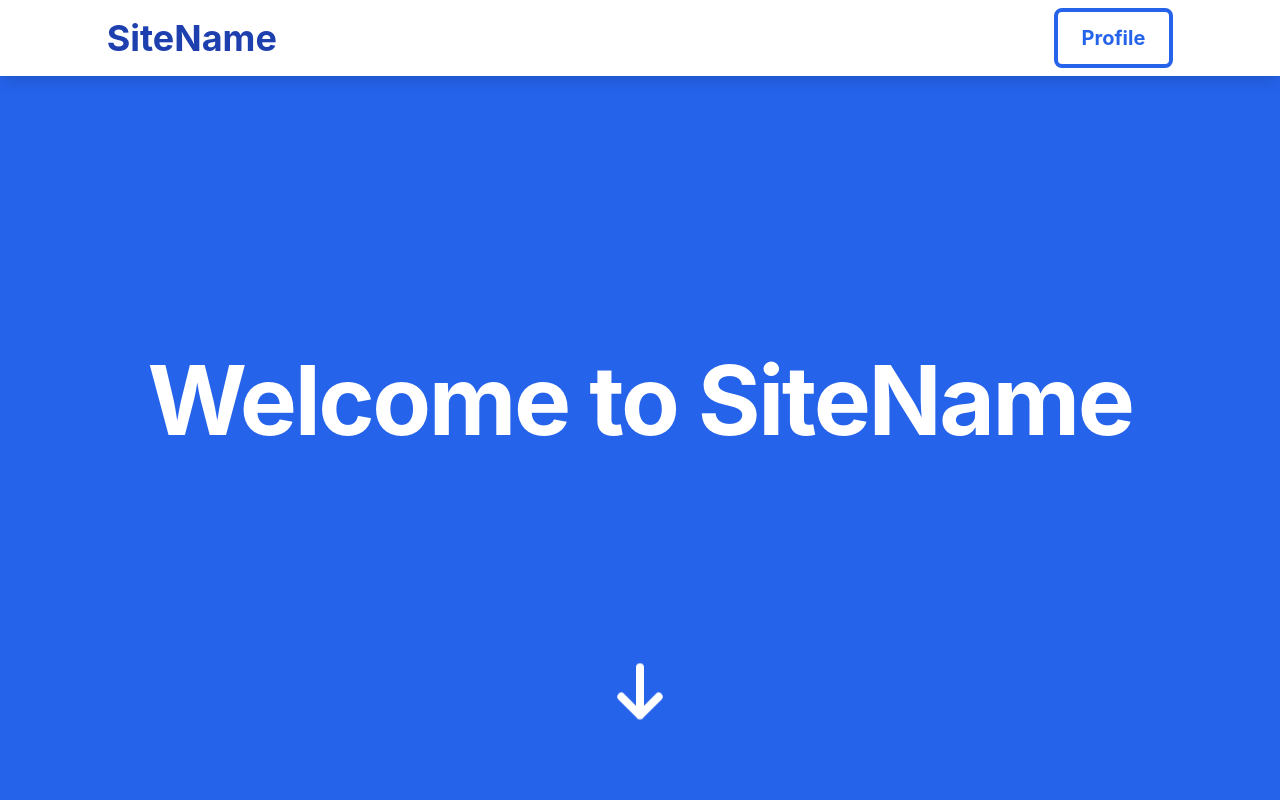
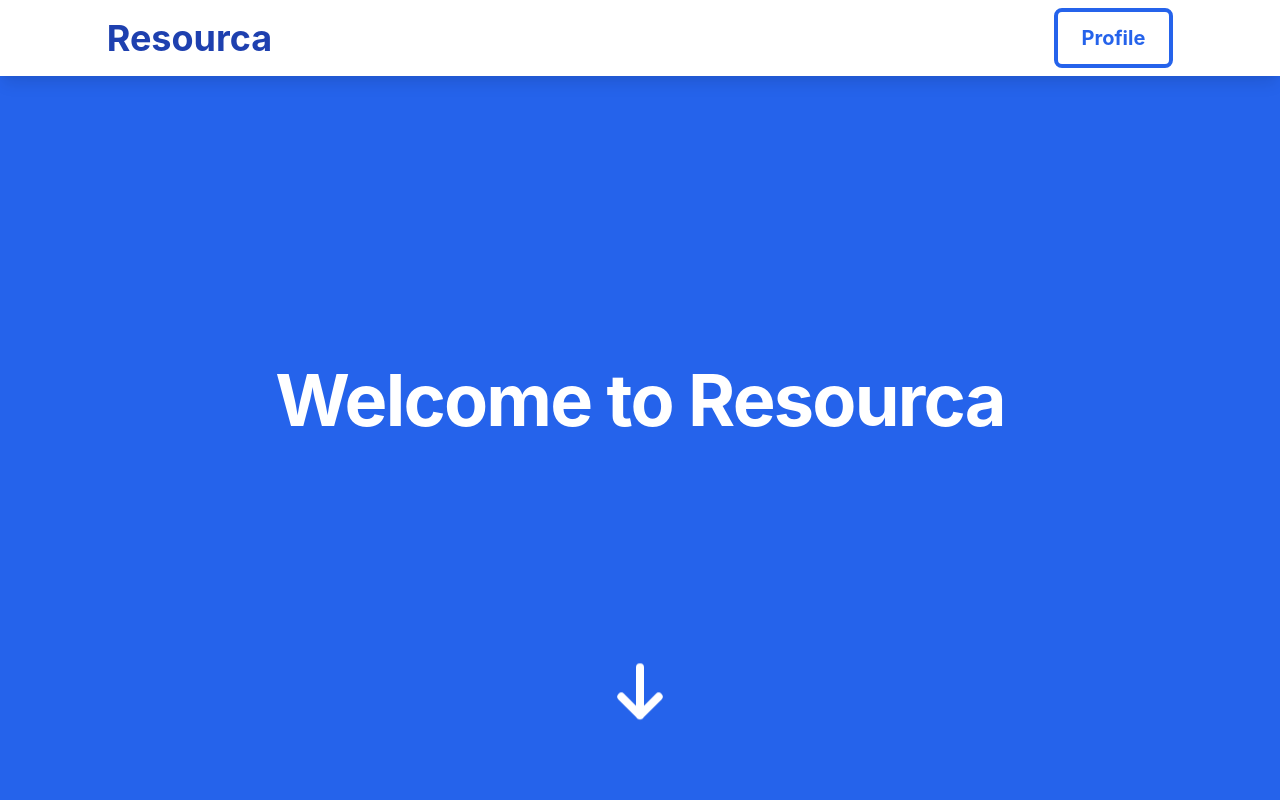
Before and after one commit to hirundinidae/gta-hacks, a Next.js app in the folder frontend/my-app/: page / in a window 1280 px wide. Shown: the top 800 px of the page. Built offline with nearby package versions, Linux system fonts and the light colour scheme.

Commit message:
Updated site

```diff
--- a/frontend/my-app/components/header.js
+++ b/frontend/my-app/components/header.js
@@ -1,4 +1,4 @@
-export const siteTitle = 'SiteName'
+export const siteTitle = 'Resourca'
 
 // if logged in --> show profile button, else --> show log in button
 
--- a/frontend/my-app/styles/layout/_section.scss
+++ b/frontend/my-app/styles/layout/_section.scss
@@ -62,7 +62,7 @@ section.hero {
 
       h1 {
         @apply
-          text-4xl text-center font-bold
+          text-5xl text-center font-bold
         ;
       }
 
@@ -88,7 +88,13 @@ section.hero {
 
 @screen sm {
   section {
-
+    .wrapper {
+      .content {
+        h1 {
+          @apply text-6xl;
+        }
+      }
+    }
   }
 
   section.hero {
@@ -109,3 +115,25 @@ section.hero {
     }
   }
 }
+
+@screen md {
+  section {
+    .wrapper {
+      .content {
+        h1 {
+          @apply text-7xl;
+        }
+      }
+    }
+  }
+
+  section.hero {
+    .wrapper {
+      .content {
+        h1 {
+          @apply text-7xl;
+        }
+      }
+    }
+  }
+}
```
